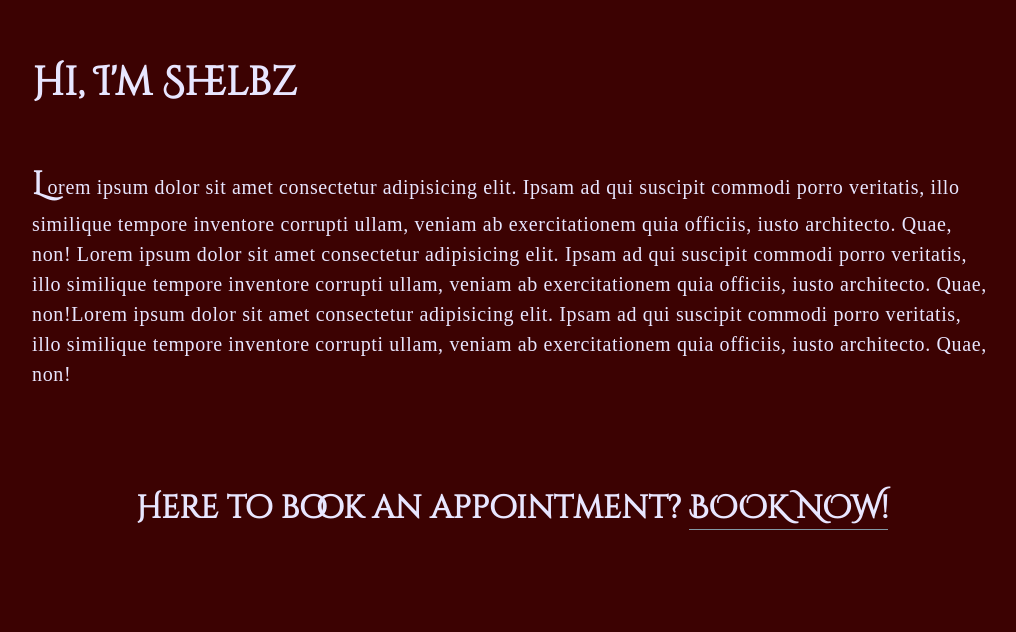
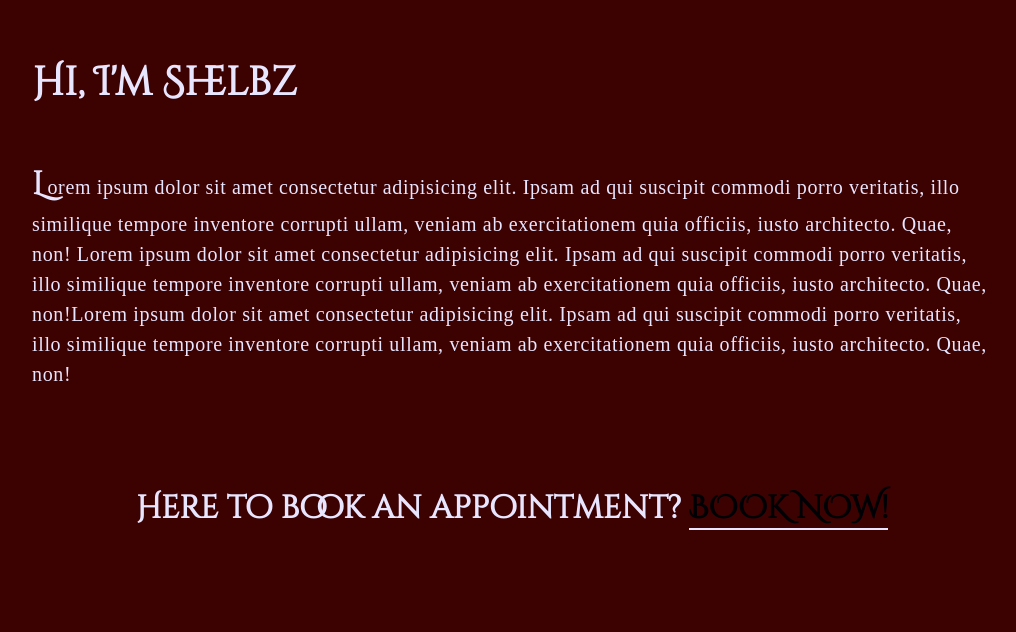
Before and after one commit to Ifletcher668/shelbz_citrine_com, a Next.js app: page / in a window 1280 px wide. Shown: the part 307-939 px from the top of the page, without its empty margins (128-1144 px from the left). Built offline with nearby package versions, Linux system fonts and the light colour scheme.

Commit message:
Tweak link animations

```diff
--- a/components/Layout/Header/SubNav.tsx
+++ b/components/Layout/Header/SubNav.tsx
@@ -103,8 +103,14 @@ const SubNavWrapper = styled(UnstyledButton)`
   text-transform: uppercase;
   text-decoration: none;
   font-weight: 700;
+  transition-duration: 250ms;
+  transition-property: color;
 
   ${Icon} {
     pointer-events: none;
   }
+
+  &:hover {
+    color: var(--link-accent);
+  }
 `;
--- a/utils/styled-components/GlobalStyles.ts
+++ b/utils/styled-components/GlobalStyles.ts
@@ -29,36 +29,36 @@ const GlobalStyle = createGlobalStyle`
 
     /* TODO: figure out color */
     font-weight: 700;
-    color: var(---link-primary);
+    color: var(--link-primary);
     text-decoration: none;
     border: none;
-    border-radius: 5px;
-    background: none;
     padding: 0;
     border-radius: 0;
     width: fit-content;
+
     background-image: linear-gradient(
-        transparent calc(100% - 1px),
-        var(--link-accent) 1px
+        transparent calc(100% - 2px),
+        var(--link-accent) 2px
       ),
-      linear-gradient(transparent calc(100% - 1px), #8398a3 1px);
+      linear-gradient(transparent calc(100% - 2px), var(--blue-50) 2px);
     background-size: 0% 6px, 100% 6px;
     background-repeat: no-repeat;
     background-position: 0 bottom, 0 bottom;
-    transition-property: background;
-    transition-duration: 250ms;
+
     transition-timing-function: ease-in-out;
+
+
+    transition-duration: 500ms, 200ms;
+    transition-property: background-size, color;
+
 
     &:hover {
       text-decoration: none;
-      color: var(---link-primary);
+      color: var(--link-accent);
       cursor: pointer;
       background-size: 100% 6px, 100% 6px;
     }
 
-    &:visited {
-      color: var(---link-primary);
-    }
 
     @media (prefers-reduced-motion) {
       transition: none;
--- a/utils/styled-components/_variables.ts
+++ b/utils/styled-components/_variables.ts
@@ -122,7 +122,7 @@ const variables = css`
       --accent: var(--white);
       --accent-shadow: 0 0 30px 10px var(--blue-900);
       --link-primary: var(--white);
-      --link-accent: var(--white);
+      --link-accent: var(--blue-600);
       --header-background: var(--red-400);
     }
   }
```
